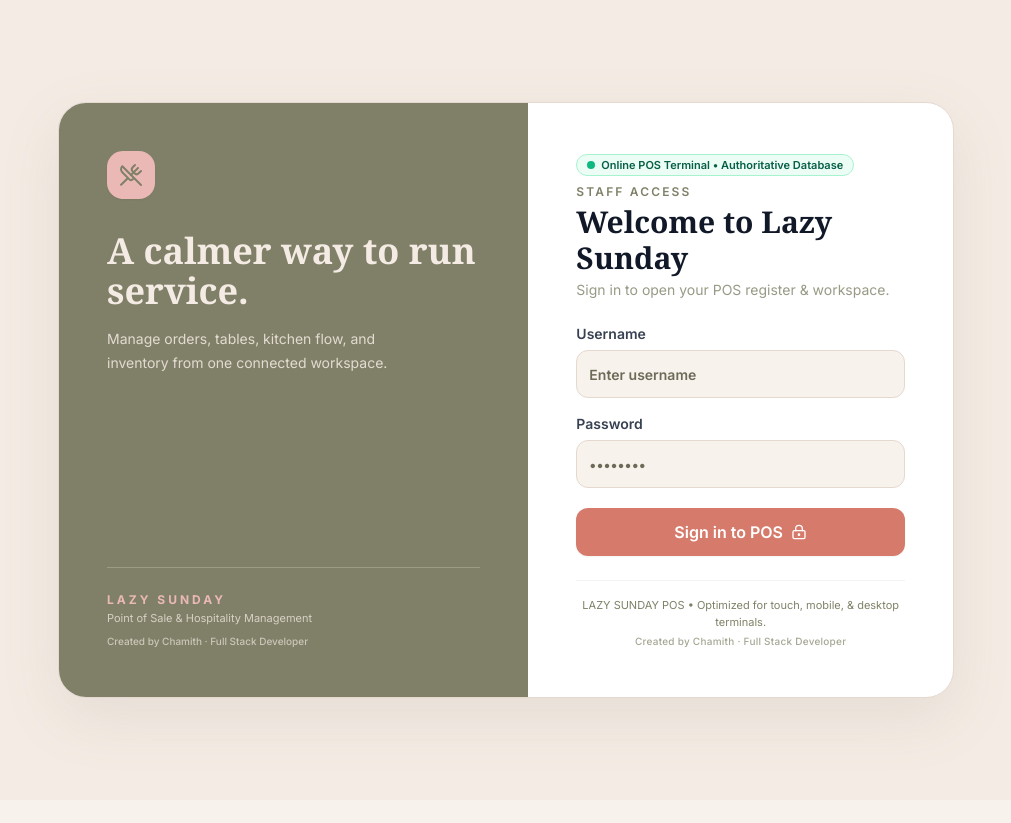
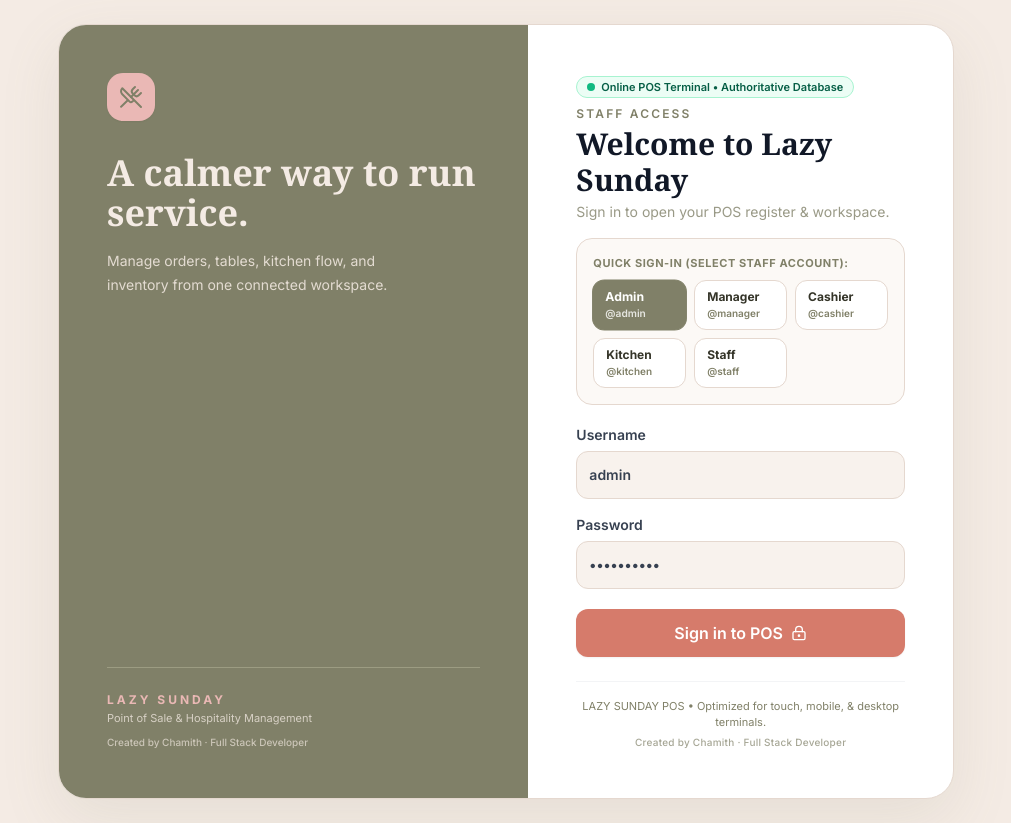
Before and after one commit to chamithsilva10/Lazy-Sunday, a Next.js app: page /auth/login in a window 1280 px wide. Shown: the whole page, without its empty margins (134-1145 px from the left). Before the commit the page ends 800 px from the top, so only its background shows below. Built offline with nearby package versions, Linux system fonts and the light colour scheme; no server answers.

Commit message:
fix(auth): prefill admin credentials and provide 1-click staff selection cards

```diff
--- a/app/auth/login/page.tsx
+++ b/app/auth/login/page.tsx
@@ -6,8 +6,8 @@ import { Button } from "@/components/ui/button"
 import { Input } from "@/components/ui/input"
 
 export default function LoginPage() {
-  const [username, setUsername] = useState("")
-  const [password, setPassword] = useState("")
+  const [username, setUsername] = useState("admin")
+  const [password, setPassword] = useState("Welcome123")
   const [mfaRequired, setMfaRequired] = useState(false)
   const [mfaCode, setMfaCode] = useState("")
   const [error, setError] = useState("")
@@ -31,7 +31,7 @@ export default function LoginPage() {
           setError(result.error || "Invalid verification code.")
           return
         }
-        window.location.assign("/")
+        window.location.assign("/?view=POS")
         return
       }
 
@@ -52,18 +52,10 @@ export default function LoginPage() {
         return
       }
 
-      // Role-based redirection:
-      // - Kitchen -> /?view=Kitchen
-      // - Cashier -> /?view=POS
-      // - Admin -> /?view=Orders
-      // - Staff -> /?view=POS
+      // Role-based redirection: Kitchen -> /?view=Kitchen, everyone else -> /?view=POS
       const userRole = (result.role || "").toLowerCase()
       if (userRole === "kitchen") {
         window.location.assign("/?view=Kitchen")
-      } else if (userRole === "cashier") {
-        window.location.assign("/?view=POS")
-      } else if (userRole === "admin") {
-        window.location.assign("/?view=Orders")
       } else {
         window.location.assign("/?view=POS")
       }
@@ -109,7 +101,7 @@ export default function LoginPage() {
               </div>
             </div>
 
-            <div className="mb-6">
+            <div className="mb-4">
               <div className="mb-2 inline-flex items-center gap-1.5 rounded-full bg-emerald-50 px-2.5 py-0.5 text-[11px] font-semibold text-emerald-800 border border-emerald-200">
                 <span className="size-2 rounded-full bg-emerald-500" />
                 Online POS Terminal • Authoritative Database
@@ -119,7 +111,43 @@ export default function LoginPage() {
               <p className="mt-1 text-xs sm:text-sm text-[#808068]/80">Sign in to open your POS register & workspace.</p>
             </div>
 
-            <form onSubmit={submit} className="flex flex-col gap-4">
+            {/* Quick Staff Account Selection */}
+            <div className="mb-5 rounded-2xl border border-[#E5D8CF] bg-[#FAF5F1]/60 p-3 sm:p-4">
+              <p className="text-[11px] font-bold text-[#808068] uppercase tracking-wider mb-2">
+                Quick Sign-in (Select Staff Account):
+              </p>
+              <div className="grid grid-cols-2 sm:grid-cols-3 gap-2">
+                {[
+                  { role: "Admin", user: "admin", desc: "Full Access" },
+                  { role: "Manager", user: "manager", desc: "Store Ops" },
+                  { role: "Cashier", user: "cashier", desc: "POS Register" },
+                  { role: "Kitchen", user: "kitchen", desc: "KDS Screen" },
+                  { role: "Staff", user: "staff", desc: "Dine-in Floor" },
+                ].map((account) => (
+                  <button
+                    key={account.user}
+                    type="button"
+                    onClick={() => {
+                      setUsername(account.user)
+                      setPassword("Welcome123")
+                      setError("")
+                    }}
+                    className={`px-3 py-2 rounded-xl border text-xs font-semibold transition-all text-left flex flex-col justify-center ${
+                      username === account.user
+                        ? "bg-[#808068] text-white border-[#808068] shadow-xs scale-[1.02]"
+                        : "bg-white text-[#343428] border-[#E5D8CF] hover:border-[#808068]/60 hover:bg-white/80"
+                    }`}
+                  >
+                    <span className="font-bold">{account.role}</span>
+                    <span className={`text-[10px] ${username === account.user ? "text-white/80" : "text-[#808068]"}`}>
+                      @{account.user}
+                    </span>
+                  </button>
+                ))}
+              </div>
+            </div>
+
+            <form action="#" method="POST" onSubmit={submit} className="flex flex-col gap-4">
               <label className="flex flex-col gap-1.5 text-xs sm:text-sm font-semibold text-gray-700">
                 Username
                 <Input
```
